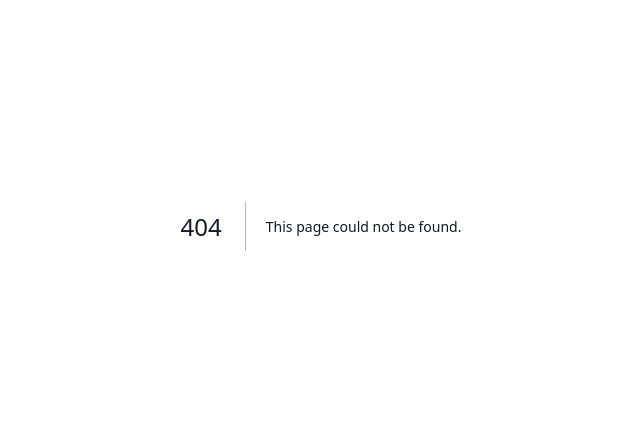
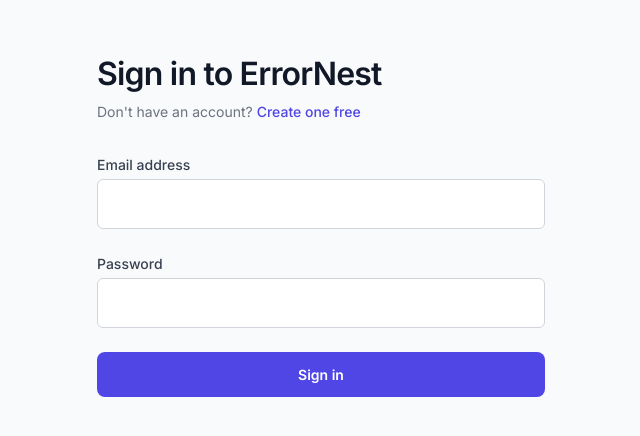
Before and after one commit to tusharsach16/errornest, a Next.js app: page /login in a window 1280 px wide. Before the commit this address had no page. Shown: the part 174-610 px from the top of the page, without its empty margins (319-959 px from the left). Built offline with nearby package versions, Linux system fonts and the light colour scheme.

Commit message:
feat(auth): add /login page with metadata export and Suspense boundary

```diff
--- /dev/null
+++ b/src/app/(auth)/login/page.tsx
@@ -0,0 +1,20 @@
+import type { Metadata } from "next";
+import { Suspense } from "react";
+import { LoginForm } from "./LoginForm";
+
+export const metadata: Metadata = {
+  title: "Sign in to ErrorNest — Monitor your errors",
+  description:
+    "Sign in to your ErrorNest account to view real-time error groups, manage your projects, and keep your production apps running smoothly.",
+};
+
+export default function LoginPage() {
+  return (
+    <main className="flex min-h-screen items-center justify-center bg-gray-50 px-4 py-12">
+      {/* Suspense required because LoginForm reads useSearchParams() */}
+      <Suspense fallback={null}>
+        <LoginForm />
+      </Suspense>
+    </main>
+  );
+}
```
